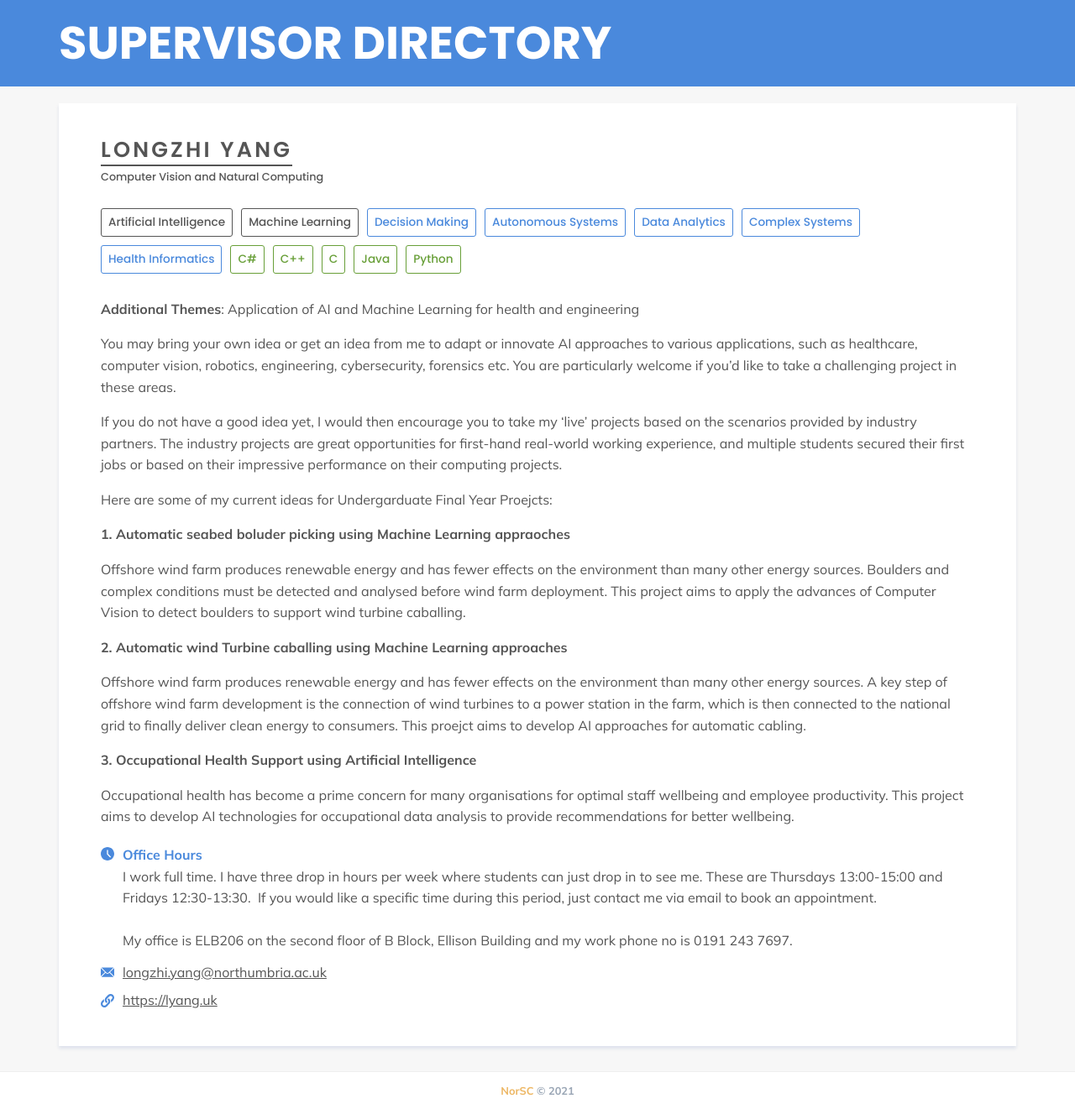
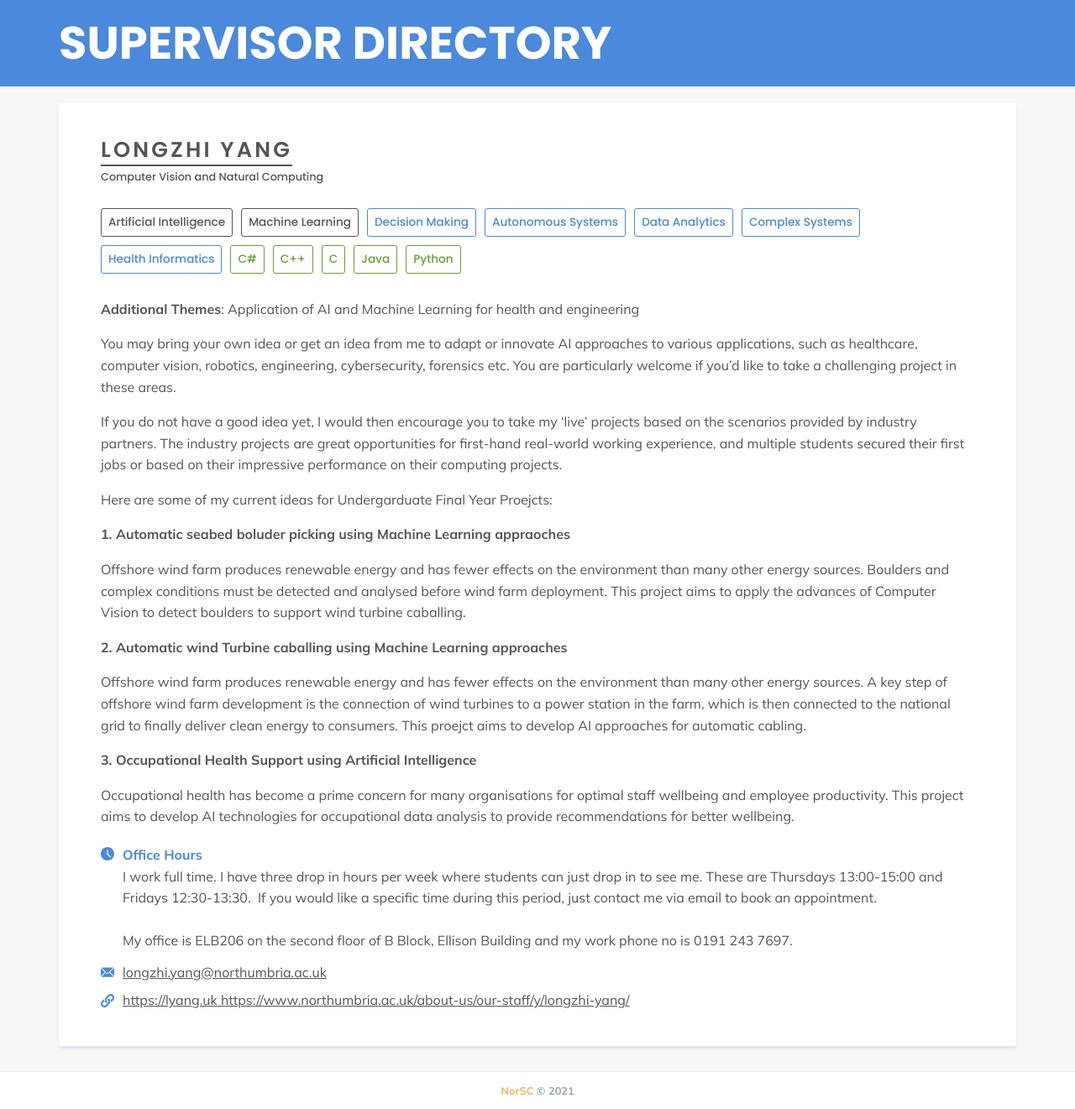
Before and after one commit to NorSC/supervisor-search, a Jekyll site: the page built from _supervisors/longzhi-yang.md, in a window 1280 px wide. Shown: the whole page at 84% size. Built offline with Jekyll 4.4.1, drawn with Linux system fonts in a browser that asks for light colours; a script that is not in the unit is left out; some of the changed lines change nothing that is shown.

Commit message:
Update Supervisors “longzhi-yang”

```diff
--- a/_supervisors/longzhi-yang.md
+++ b/_supervisors/longzhi-yang.md
@@ -5,7 +5,7 @@ available: true
 available_msc: true
 available_phd: true
 email: longzhi.yang@northumbria.ac.uk
-website: https://lyang.uk
+website: https://lyang.uk                                   https://www.northumbria.ac.uk/about-us/our-staff/y/longzhi-yang/
 office_hours: >
   I work full time. I have three drop in hours per week where students can just
   drop in to see me. These are Thursdays 13:00-15:00 and Fridays
```
